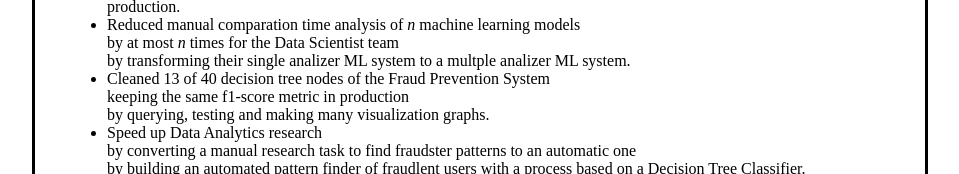
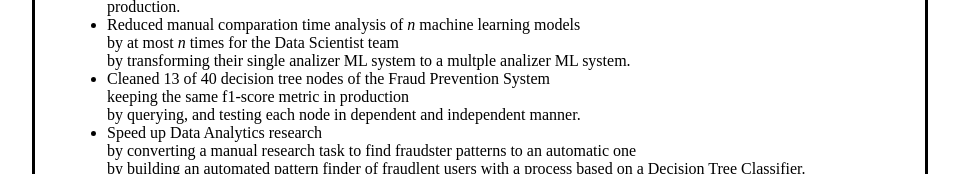
Before and after one commit to andresziemecki/andresziemecki, a plain HTML site: page cv.html in a window 1280 px wide. Shown: the part 514-688 px from the top of the page, without its empty margins (160-1119 px from the left). Drawn offline with Linux system fonts and the light colour scheme.

Commit message:
Update cv.html

```diff
--- a/cv.html
+++ b/cv.html
@@ -116,7 +116,7 @@
         <li>
             Cleaned 13 of 40 decision tree nodes of the Fraud Prevention System <br>
             keeping the same f1-score metric in production <br>
-            by querying, testing and making many visualization graphs.
+            by querying, and testing each node in dependent and independent manner.
 
         </li>
         <li>
```
